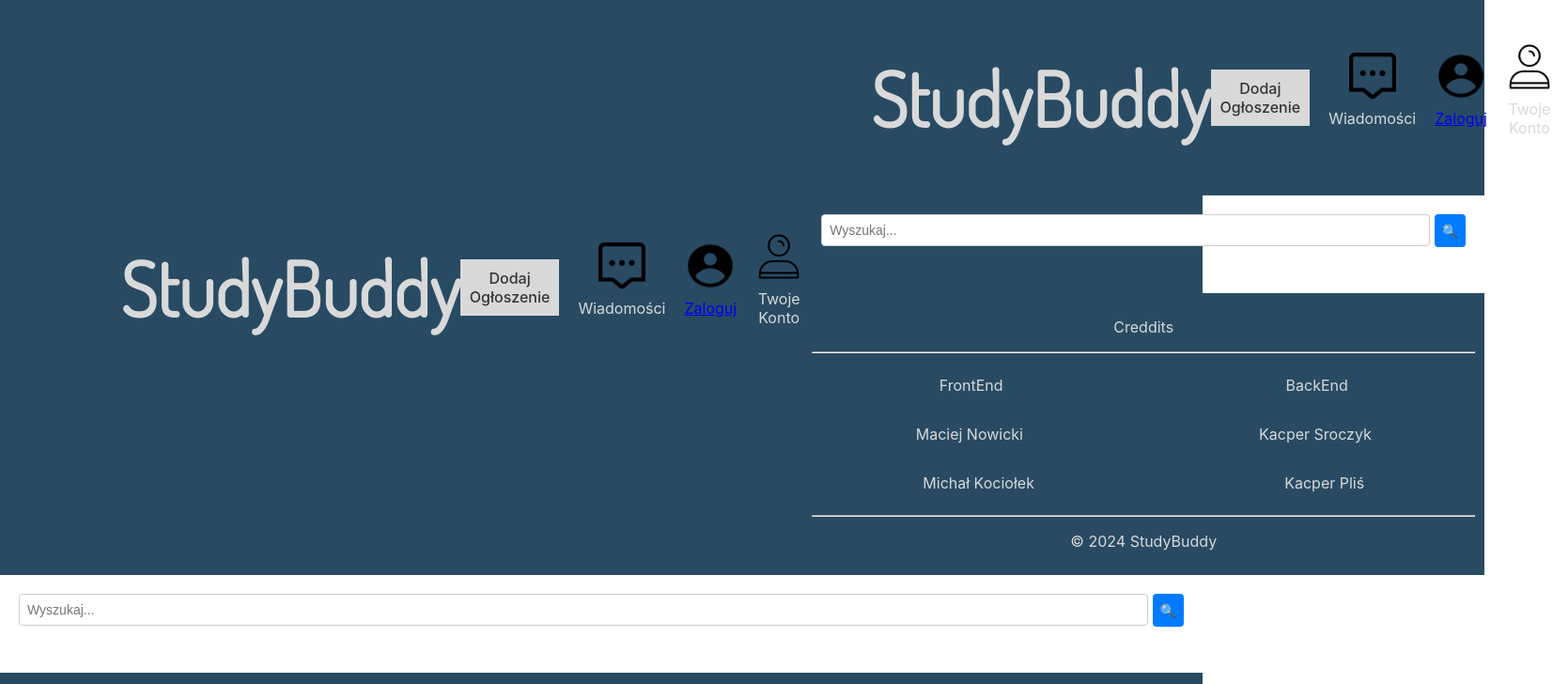
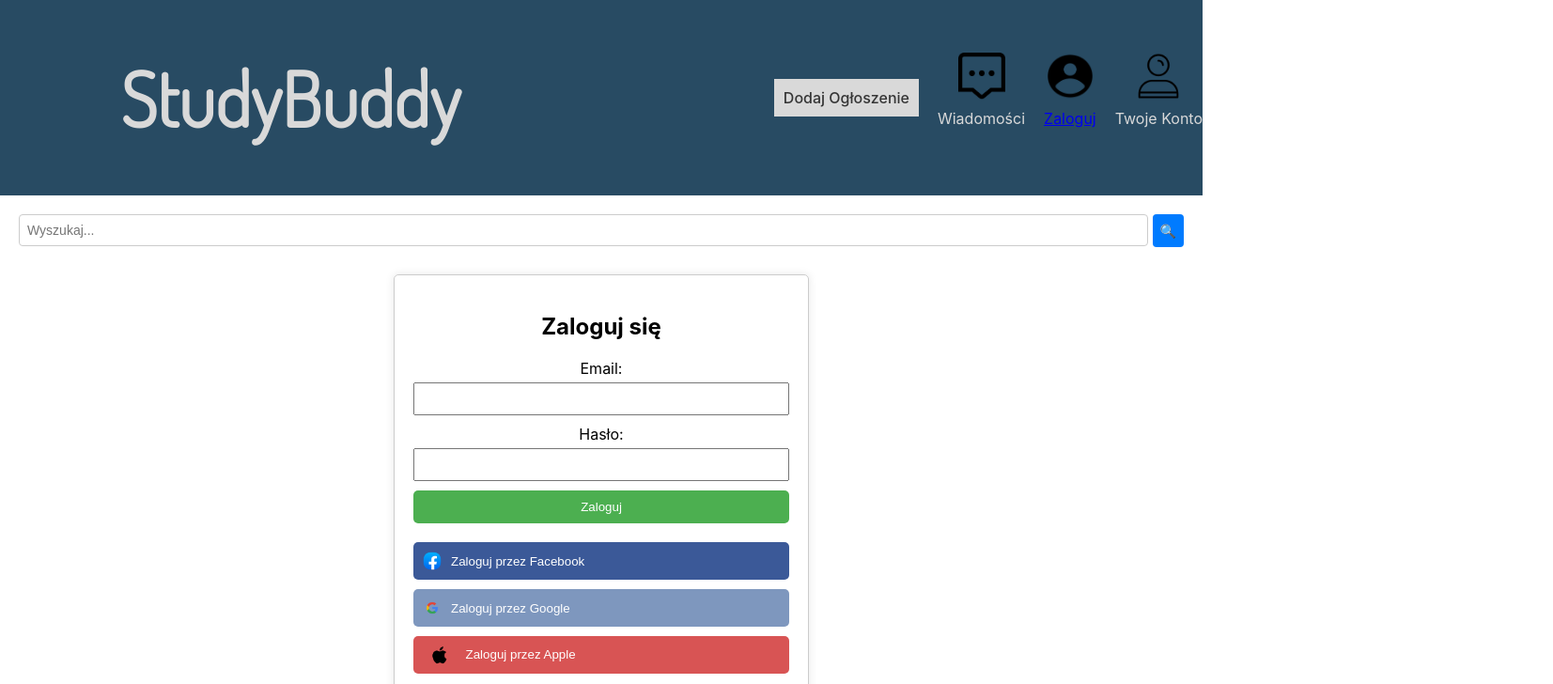
Before and after one commit to Michaluszeq/CETUS-PRO-PRAKTYKI, a React (Create React App) app in the folder cetus-pro-praktyki/: page /zaloguj in a window 1280 px wide. Shown: the top 728 px of the page at 94% size, 1653 px wide, since content can reach past the window. Built offline with nearby package versions, Linux system fonts and the light colour scheme.

Commit message:
Routy dziłają
umieszczasz Routes tam gdzie ma się znaleźć to co ma się pojawić

```diff
--- a/cetus-pro-praktyki/src/App.jsx
+++ b/cetus-pro-praktyki/src/App.jsx
@@ -4,6 +4,9 @@ import SearchBar from '../src/Search/Search'; // Zmiana ścieżki na odpowiedni
 import './App.css';
 import Baner from './baner/baner';
 import BottomBaner from './bottomBaner/bottomBaner';
+import MainBody from './mainBody/mainBody'
+import { BrowserRouter, Routes, Route, Link } from "react-router-dom";
+import LoginPanel from './loginPanel/loginPanel';
 
 export default function App() {
   const handleSearch = (searchTerm) => {
@@ -15,6 +18,13 @@ export default function App() {
     <div className="App">
       <Baner />
       <SearchBar onSearch={handleSearch} />
+      <Routes>
+
+            <Route path='/' element={<h1>witaj</h1>} />
+            {/* <Route path='/wiadomosci' /> */}
+            <Route path='/zaloguj' element={<LoginPanel />} />//app
+            {/* <Route path='/twoje-konto' /> */}
+          </Routes>
       <BottomBaner />
     </div>
   );
--- a/cetus-pro-praktyki/src/baner/baner.jsx
+++ b/cetus-pro-praktyki/src/baner/baner.jsx
@@ -7,6 +7,7 @@ import ReactDOM from "react-dom/client";
 import { BrowserRouter, Routes, Route, Link } from "react-router-dom";
 import LoginPanel from "../loginPanel/loginPanel";
 import App from '../App';
+import MainBody from '../mainBody/mainBody';
 
 export default function Baner() {
   return (
@@ -41,15 +42,6 @@ export default function Baner() {
             <p className="icon-text">Twoje Konto</p>
           </div>
 
-
-          <Routes>
-            {/* <Route path='/' element={<App/>}/> */}
-            <Route path='/dodaj-ogloszenie' />
-            <Route path='/wiadomosci' />
-            <Route path='/zaloguj' element={<App><LoginPanel /></App>} />//app
-            <Route path='/twoje-konto' />
-          </Routes>
-
         </div>
       </div>
     </header>
--- /dev/null
+++ b/cetus-pro-praktyki/src/mainBody/mainBody.jsx
@@ -0,0 +1,19 @@
+
+import React from 'react';
+import MessageIcon from '../Icons/message-icon.png';
+import AccountIcon from '../Icons/account-icon.png';
+import loginIcon from '../Icons/loginIcon.png';
+import ReactDOM from "react-dom/client";
+
+import LoginPanel from "../loginPanel/loginPanel";
+import App from '../App';
+
+export default function mainBody() {
+  return (
+    <div>
+
+
+
+    </div>
+  );
+}
```
